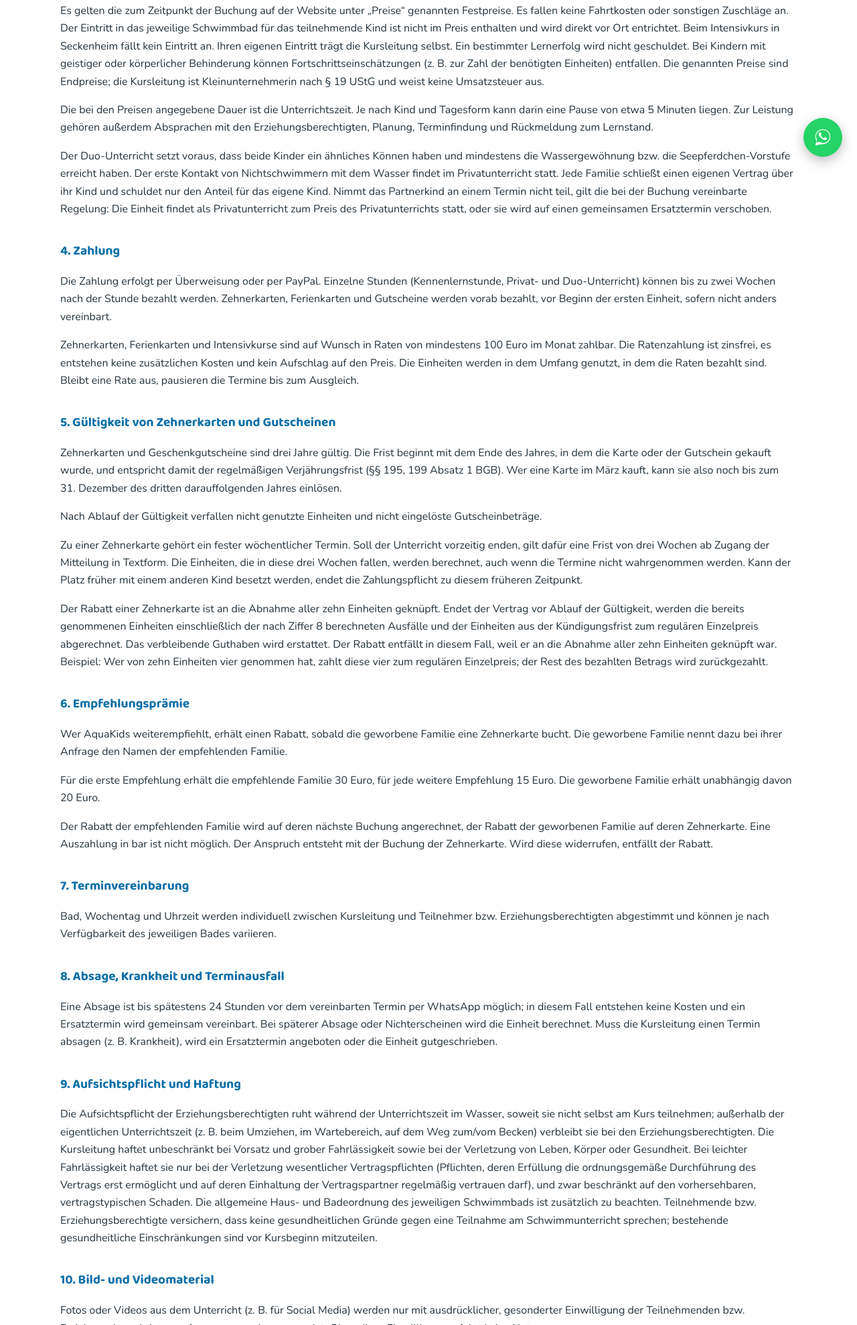
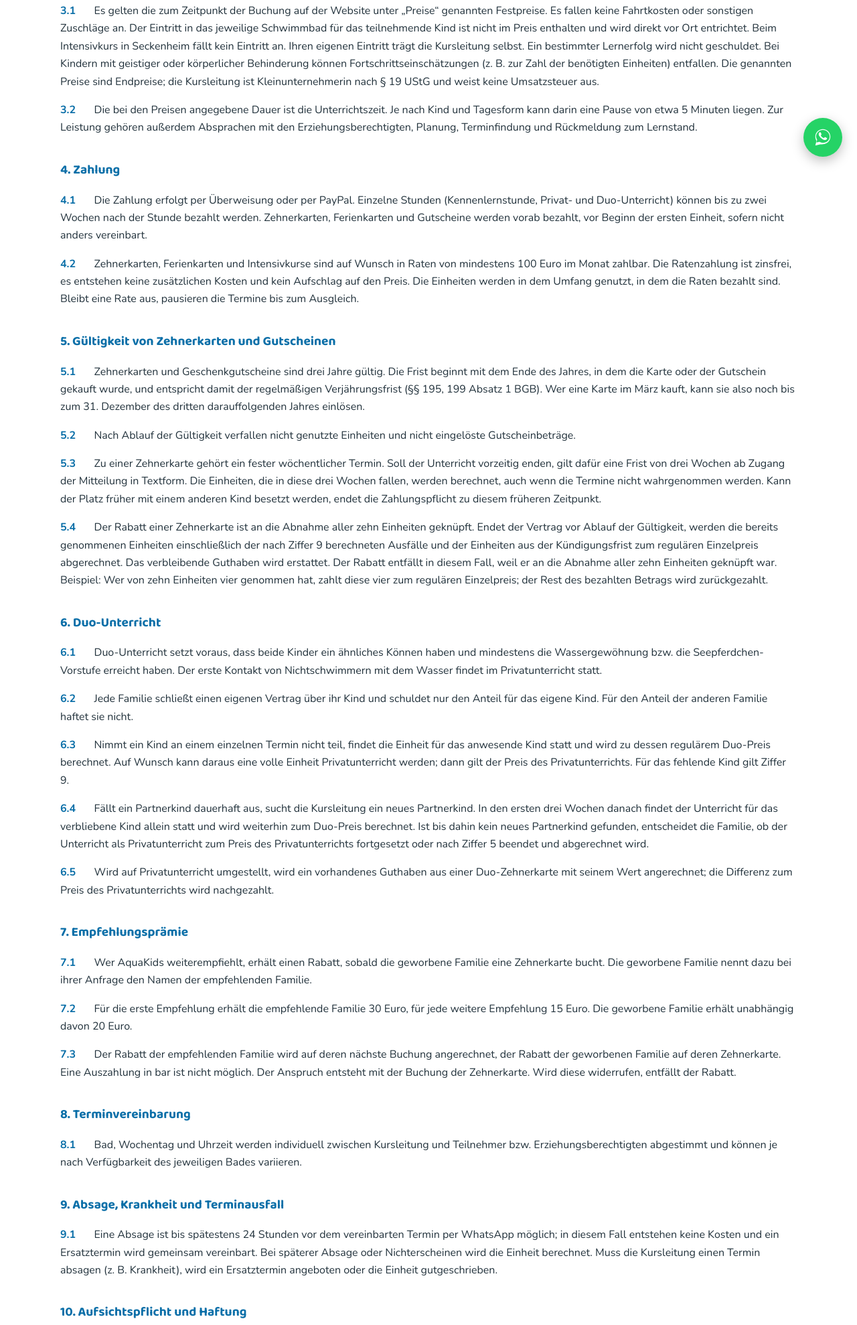
Before and after one commit to d1n1girl/aquakids-website, a plain HTML site: page agb.html in a window 1280 px wide. Shown: the part 544-2522 px from the top of the page at 67% size. Drawn offline with Linux system fonts and the light colour scheme.

Commit message:
Duo bekommt eine eigene Ziffer, alle AGB-Absaetze sind nummeriert
Ziffer 6 regelt den Duo-Unterricht jetzt vollstaendig an einer Stelle.
Neu darin sind die beiden Faelle, die bisher fehlten:

Faellt ein Kind einmalig aus, findet die Einheit fuer das anwesende Kind
statt und kostet weiterhin dessen Duo-Preis. Auf Wunsch wird daraus eine
volle Privatstunde zum Privatpreis. Bisher war der Privatpreis die
Vorgabe, was die anwesende Familie fuer die Abwesenheit der anderen
zahlen liess.

Faellt ein Partnerkind dauerhaft aus, sucht die Kursleitung Ersatz. In den
ersten drei Wochen laeuft der Unterricht allein weiter, aber zum
Duo-Preis. Das passt genau zur Kuendigungsfrist aus Ziffer 5: Die
scheidende Familie zahlt diese drei Wochen noch, zusammen ergibt das den
normalen Duo-Umsatz. Danach entscheidet die Familie zwischen
Privatunterricht und Beendigung; vorhandenes Guthaben wird mit seinem
Wert angerechnet.

Ausserdem sind alle Absaetze als 1.1, 1.2 und so weiter nummeriert, damit
sie im Elternvertrag benannt werden koennen. Jeder Absatz hat zusaetzlich
eine Anker-ID (zi-6-3), sodass auch direkt dorthin verlinkt werden kann.
Die beiden Zwischentitel in der Widerrufsbelehrung bleiben ohne Nummer.

Co-Authored-By: Claude Opus 5 <noreply@anthropic.com>

```diff
--- a/agb.html
+++ b/agb.html
@@ -8,7 +8,7 @@
 <link rel="preload" href="/fonts/nunito-latin.woff2" as="font" type="font/woff2" crossorigin />
 <link rel="preload" href="/fonts/baloo2-latin.woff2" as="font" type="font/woff2" crossorigin />
 <title>AGB | AquaKids Rhein-Neckar</title>
-<link rel="stylesheet" href="css/style.css?v=31" />
+<link rel="stylesheet" href="css/style.css?v=32" />
 </head>
 <body>
 
@@ -41,20 +41,20 @@
   <h1>Allgemeine Geschäftsbedingungen (AGB)</h1>
 
   <h2>1. Geltungsbereich</h2>
-  <p>
+  <p id="zi-1-1"><span class="agb-nr">1.1</span>
     Diese AGB gelten für alle Schwimmkurse (Kennenlernstunde, Privatunterricht, Duo-Unterricht
     sowie Zehnerkarten) von AquaKids Rhein-Neckar, Nadine Reinhard, im Folgenden „Kursleitung“ genannt.
   </p>
 
   <h2>2. Anmeldung und Vertragsschluss</h2>
-  <p>
+  <p id="zi-2-1"><span class="agb-nr">2.1</span>
     Die Anmeldung erfolgt formlos per WhatsApp oder über das Kontaktformular der Website. Der
     Vertrag kommt zustande, sobald die Kursleitung die Anfrage bestätigt (z. B. per WhatsApp-
     Nachricht mit Terminbestätigung).
   </p>
 
   <h2>3. Leistungen und Preise</h2>
-  <p>
+  <p id="zi-3-1"><span class="agb-nr">3.1</span>
     Es gelten die zum Zeitpunkt der Buchung auf der Website unter „Preise“ genannten Festpreise.
     Es fallen keine Fahrtkosten oder sonstigen Zuschläge an. Der Eintritt in das jeweilige
     Schwimmbad für das teilnehmende Kind ist nicht im Preis enthalten und wird direkt vor Ort
@@ -64,29 +64,20 @@
     Einheiten) entfallen. Die genannten Preise sind Endpreise; die Kursleitung ist
     Kleinunternehmerin nach § 19 UStG und weist keine Umsatzsteuer aus.
   </p>
-  <p>
+  <p id="zi-3-2"><span class="agb-nr">3.2</span>
     Die bei den Preisen angegebene Dauer ist die Unterrichtszeit. Je nach Kind und Tagesform kann
     darin eine Pause von etwa 5 Minuten liegen. Zur Leistung gehören außerdem Absprachen mit den
     Erziehungsberechtigten, Planung, Terminfindung und Rückmeldung zum Lernstand.
   </p>
-  <p>
-    Der Duo-Unterricht setzt voraus, dass beide Kinder ein ähnliches Können haben und mindestens
-    die Wassergewöhnung bzw. die Seepferdchen-Vorstufe erreicht haben. Der erste Kontakt von
-    Nichtschwimmern mit dem Wasser findet im Privatunterricht statt. Jede Familie schließt einen
-    eigenen Vertrag über ihr Kind und schuldet nur den Anteil für das eigene Kind. Nimmt das
-    Partnerkind an einem Termin nicht teil, gilt die bei der Buchung vereinbarte Regelung: Die
-    Einheit findet als Privatunterricht zum Preis des Privatunterrichts statt, oder sie wird auf
-    einen gemeinsamen Ersatztermin verschoben.
-  </p>
 
   <h2>4. Zahlung</h2>
-  <p>
+  <p id="zi-4-1"><span class="agb-nr">4.1</span>
     Die Zahlung erfolgt per Überweisung oder per PayPal. Einzelne Stunden (Kennenlernstunde,
     Privat- und Duo-Unterricht) können bis zu zwei Wochen nach der Stunde bezahlt werden.
     Zehnerkarten, Ferienkarten und Gutscheine werden vorab bezahlt, vor Beginn der ersten
     Einheit, sofern nicht anders vereinbart.
   </p>
-  <p>
+  <p id="zi-4-2"><span class="agb-nr">4.2</span>
     Zehnerkarten, Ferienkarten und Intensivkurse sind auf Wunsch in Raten von mindestens
     100 Euro im Monat zahlbar. Die Ratenzahlung ist zinsfrei, es entstehen keine zusätzlichen
     Kosten und kein Aufschlag auf den Preis. Die Einheiten werden in dem Umfang genutzt, in
@@ -94,59 +85,88 @@
   </p>
 
   <h2>5. Gültigkeit von Zehnerkarten und Gutscheinen</h2>
-  <p>
+  <p id="zi-5-1"><span class="agb-nr">5.1</span>
     Zehnerkarten und Geschenkgutscheine sind drei Jahre gültig. Die Frist beginnt mit dem Ende
     des Jahres, in dem die Karte oder der Gutschein gekauft wurde, und entspricht damit der
     regelmäßigen Verjährungsfrist (§§ 195, 199 Absatz 1 BGB). Wer eine Karte im März kauft, kann
     sie also noch bis zum 31. Dezember des dritten darauffolgenden Jahres einlösen.
   </p>
-  <p>
+  <p id="zi-5-2"><span class="agb-nr">5.2</span>
     Nach Ablauf der Gültigkeit verfallen nicht genutzte Einheiten und nicht eingelöste
     Gutscheinbeträge.
   </p>
-  <p>
+  <p id="zi-5-3"><span class="agb-nr">5.3</span>
     Zu einer Zehnerkarte gehört ein fester wöchentlicher Termin. Soll der Unterricht vorzeitig
     enden, gilt dafür eine Frist von drei Wochen ab Zugang der Mitteilung in Textform. Die
     Einheiten, die in diese drei Wochen fallen, werden berechnet, auch wenn die Termine nicht
     wahrgenommen werden. Kann der Platz früher mit einem anderen Kind besetzt werden, endet die
     Zahlungspflicht zu diesem früheren Zeitpunkt.
   </p>
-  <p>
+  <p id="zi-5-4"><span class="agb-nr">5.4</span>
     Der Rabatt einer Zehnerkarte ist an die Abnahme aller zehn Einheiten geknüpft. Endet der
     Vertrag vor Ablauf der Gültigkeit, werden die bereits genommenen Einheiten einschließlich der
-    nach Ziffer 8 berechneten Ausfälle und der Einheiten aus der Kündigungsfrist zum regulären
+    nach Ziffer 9 berechneten Ausfälle und der Einheiten aus der Kündigungsfrist zum regulären
     Einzelpreis abgerechnet. Das verbleibende Guthaben wird erstattet. Der Rabatt entfällt in
     diesem Fall, weil er an die Abnahme aller zehn Einheiten geknüpft war. Beispiel: Wer von zehn
     Einheiten vier genommen hat, zahlt diese vier zum regulären Einzelpreis; der Rest des
     bezahlten Betrags wird zurückgezahlt.
   </p>
 
-  <h2>6. Empfehlungsprämie</h2>
-  <p>
+  <h2>6. Duo-Unterricht</h2>
+  <p id="zi-6-1"><span class="agb-nr">6.1</span>
+    Duo-Unterricht setzt voraus, dass beide Kinder ein ähnliches Können haben und mindestens die
+    Wassergewöhnung bzw. die Seepferdchen-Vorstufe erreicht haben. Der erste Kontakt von
+    Nichtschwimmern mit dem Wasser findet im Privatunterricht statt.
+  </p>
+  <p id="zi-6-2"><span class="agb-nr">6.2</span>
+    Jede Familie schließt einen eigenen Vertrag über ihr Kind und schuldet nur den Anteil für das
+    eigene Kind. Für den Anteil der anderen Familie haftet sie nicht.
+  </p>
+  <p id="zi-6-3"><span class="agb-nr">6.3</span>
+    Nimmt ein Kind an einem einzelnen Termin nicht teil, findet die Einheit für das anwesende
+    Kind statt und wird zu dessen regulärem Duo-Preis berechnet. Auf Wunsch kann daraus eine
+    volle Einheit Privatunterricht werden; dann gilt der Preis des Privatunterrichts. Für das
+    fehlende Kind gilt Ziffer 9.
+  </p>
+  <p id="zi-6-4"><span class="agb-nr">6.4</span>
+    Fällt ein Partnerkind dauerhaft aus, sucht die Kursleitung ein neues Partnerkind. In den
+    ersten drei Wochen danach findet der Unterricht für das verbliebene Kind allein statt und
+    wird weiterhin zum Duo-Preis berechnet. Ist bis dahin kein neues Partnerkind gefunden,
+    entscheidet die Familie, ob der Unterricht als Privatunterricht zum Preis des
+    Privatunterrichts fortgesetzt oder nach Ziffer 5 beendet und abgerechnet wird.
+  </p>
+  <p id="zi-6-5"><span class="agb-nr">6.5</span>
+    Wird auf Privatunterricht umgestellt, wird ein vorhandenes Guthaben aus einer
+    Duo-Zehnerkarte mit seinem Wert angerechnet; die Differenz zum Preis des Privatunterrichts
+    wird nachgezahlt.
+  </p>
+
+  <h2>7. Empfehlungsprämie</h2>
+  <p id="zi-7-1"><span class="agb-nr">7.1</span>
     Wer AquaKids weiterempfiehlt, erhält einen Rabatt, sobald die geworbene Familie eine
     Zehnerkarte bucht. Die geworbene Familie nennt dazu bei ihrer Anfrage den Namen der
     empfehlenden Familie.
   </p>
-  <p>
+  <p id="zi-7-2"><span class="agb-nr">7.2</span>
     Für die erste Empfehlung erhält die empfehlende Familie 30 Euro, für jede weitere
     Empfehlung 15 Euro. Die geworbene Familie erhält unabhängig davon 20 Euro.
   </p>
-  <p>
+  <p id="zi-7-3"><span class="agb-nr">7.3</span>
     Der Rabatt der empfehlenden Familie wird auf deren nächste Buchung angerechnet, der
     Rabatt der geworbenen Familie auf deren Zehnerkarte. Eine Auszahlung in bar ist nicht
     möglich. Der Anspruch entsteht mit der Buchung der Zehnerkarte. Wird diese widerrufen,
     entfällt der Rabatt.
   </p>
 
-  <h2>7. Terminvereinbarung</h2>
-  <p>
+  <h2>8. Terminvereinbarung</h2>
+  <p id="zi-8-1"><span class="agb-nr">8.1</span>
     Bad, Wochentag und Uhrzeit werden individuell zwischen Kursleitung und Teilnehmer bzw.
     Erziehungsberechtigten abgestimmt und können je nach Verfügbarkeit des jeweiligen Bades
     variieren.
   </p>
 
-  <h2>8. Absage, Krankheit und Terminausfall</h2>
-  <p>
+  <h2>9. Absage, Krankheit und Terminausfall</h2>
+  <p id="zi-9-1"><span class="agb-nr">9.1</span>
     Eine Absage ist bis spätestens 24 Stunden vor dem vereinbarten Termin per WhatsApp möglich;
     in diesem Fall entstehen keine Kosten und ein Ersatztermin wird gemeinsam vereinbart. Bei
     späterer Absage oder Nichterscheinen wird die Einheit berechnet. Muss die Kursleitung
@@ -154,8 +174,8 @@
     gutgeschrieben.
   </p>
 
-  <h2>9. Aufsichtspflicht und Haftung</h2>
-  <p>
+  <h2>10. Aufsichtspflicht und Haftung</h2>
+  <p id="zi-10-1"><span class="agb-nr">10.1</span>
     Die Aufsichtspflicht der Erziehungsberechtigten ruht während der Unterrichtszeit im Wasser,
     soweit sie nicht selbst am Kurs teilnehmen; außerhalb der eigentlichen Unterrichtszeit (z. B.
     beim Umziehen, im Wartebereich, auf dem Weg zum/vom Becken) verbleibt sie bei den
@@ -170,26 +190,26 @@
     gesundheitliche Einschränkungen sind vor Kursbeginn mitzuteilen.
   </p>
 
-  <h2>10. Bild- und Videomaterial</h2>
-  <p>
+  <h2>11. Bild- und Videomaterial</h2>
+  <p id="zi-11-1"><span class="agb-nr">11.1</span>
     Fotos oder Videos aus dem Unterricht (z. B. für Social Media) werden nur mit ausdrücklicher,
     gesonderter Einwilligung der Teilnehmenden bzw. Erziehungsberechtigten aufgenommen oder
     verwendet. Ohne diese Einwilligung erfolgt keine Nutzung.
   </p>
 
-  <h2>11. Datenschutz</h2>
-  <p>
+  <h2>12. Datenschutz</h2>
+  <p id="zi-12-1"><span class="agb-nr">12.1</span>
     Informationen zur Verarbeitung personenbezogener Daten finden sich in der
     <a href="datenschutz.html">Datenschutzerklärung</a>.
   </p>
 
-  <h2 id="widerruf">12. Widerrufsbelehrung für Verbraucher</h2>
+  <h2 id="widerruf">13. Widerrufsbelehrung für Verbraucher</h2>
   <p><strong>Widerrufsrecht</strong></p>
-  <p>
+  <p id="zi-13-1"><span class="agb-nr">13.1</span>
     Du hast das Recht, binnen vierzehn Tagen ohne Angabe von Gründen diesen Vertrag zu widerrufen.
     Die Widerrufsfrist beträgt vierzehn Tage ab dem Tag des Vertragsabschlusses.
   </p>
-  <p>
+  <p id="zi-13-2"><span class="agb-nr">13.2</span>
     Um dein Widerrufsrecht auszuüben, musst du mich (Nadine Reinhard, Schillerstraße 21, 68535
     Edingen, Telefon +49 1520 3611552, E-Mail aquakidsrheinneckar@gmail.com) mittels einer
     eindeutigen Erklärung (z. B. per E-Mail oder WhatsApp-Nachricht) über deinen Entschluss, diesen
@@ -197,7 +217,7 @@
     Mitteilung über die Ausübung des Widerrufsrechts vor Ablauf der Widerrufsfrist absendest.
   </p>
   <p><strong>Folgen des Widerrufs</strong></p>
-  <p>
+  <p id="zi-13-3"><span class="agb-nr">13.3</span>
     Wenn du diesen Vertrag widerrufst, erstatte ich dir alle Zahlungen, die ich von dir erhalten
     habe, unverzüglich und spätestens binnen vierzehn Tagen ab dem Tag, an dem die Mitteilung über
     deinen Widerruf bei mir eingegangen ist. Für diese Rückzahlung verwende ich dasselbe
@@ -205,15 +225,15 @@
     wurde ausdrücklich etwas anderes vereinbart; in keinem Fall werden dir wegen dieser
     Rückzahlung Entgelte berechnet.
   </p>
-  <p>
+  <p id="zi-13-4"><span class="agb-nr">13.4</span>
     Hast du verlangt, dass die Dienstleistung während der Widerrufsfrist beginnen soll, so hast du
     mir einen angemessenen Betrag zu zahlen, der dem Anteil der bis zu dem Zeitpunkt, zu dem du
     mich von der Ausübung des Widerrufsrechts unterrichtest, bereits erbrachten Leistungen im
     Vergleich zum Gesamtumfang der im Vertrag vorgesehenen Leistungen entspricht.
   </p>
 
-  <h2>13. Schlussbestimmungen</h2>
-  <p>
+  <h2>14. Schlussbestimmungen</h2>
+  <p id="zi-14-1"><span class="agb-nr">14.1</span>
     Sollte eine Bestimmung dieser AGB unwirksam sein, bleibt die Wirksamkeit der übrigen
     Bestimmungen unberührt. Es gilt das Recht der Bundesrepublik Deutschland.
   </p>
--- a/css/style.css
+++ b/css/style.css
@@ -1863,6 +1863,27 @@ footer.site-footer a {
   margin: 20px 0 34px;
 }
 
+/* Absatznummern der AGB. Sie machen einzelne Stellen im Elternvertrag
+   zitierfähig ("siehe AGB Ziffer 6.3") und sind zugleich Sprungziele. */
+.agb-nr {
+  display: inline-block;
+  min-width: 2.9em;
+  font-weight: 700;
+  color: var(--color-primary-dark);
+}
+
+.legal-page p[id^="zi-"] {
+  scroll-margin-top: 90px;
+}
+
+@media (max-width: 640px) {
+  .agb-nr {
+    display: block;
+    min-width: 0;
+    margin-bottom: 2px;
+  }
+}
+
 /* ---------- Responsive ---------- */
 
 @media (max-width: 900px) {
```
Also changed, not shown: 404.html (+1 -1 lines), datenschutz.html (+1 -1 lines), impressum.html (+1 -1 lines), index.html (+1 -1 lines).
